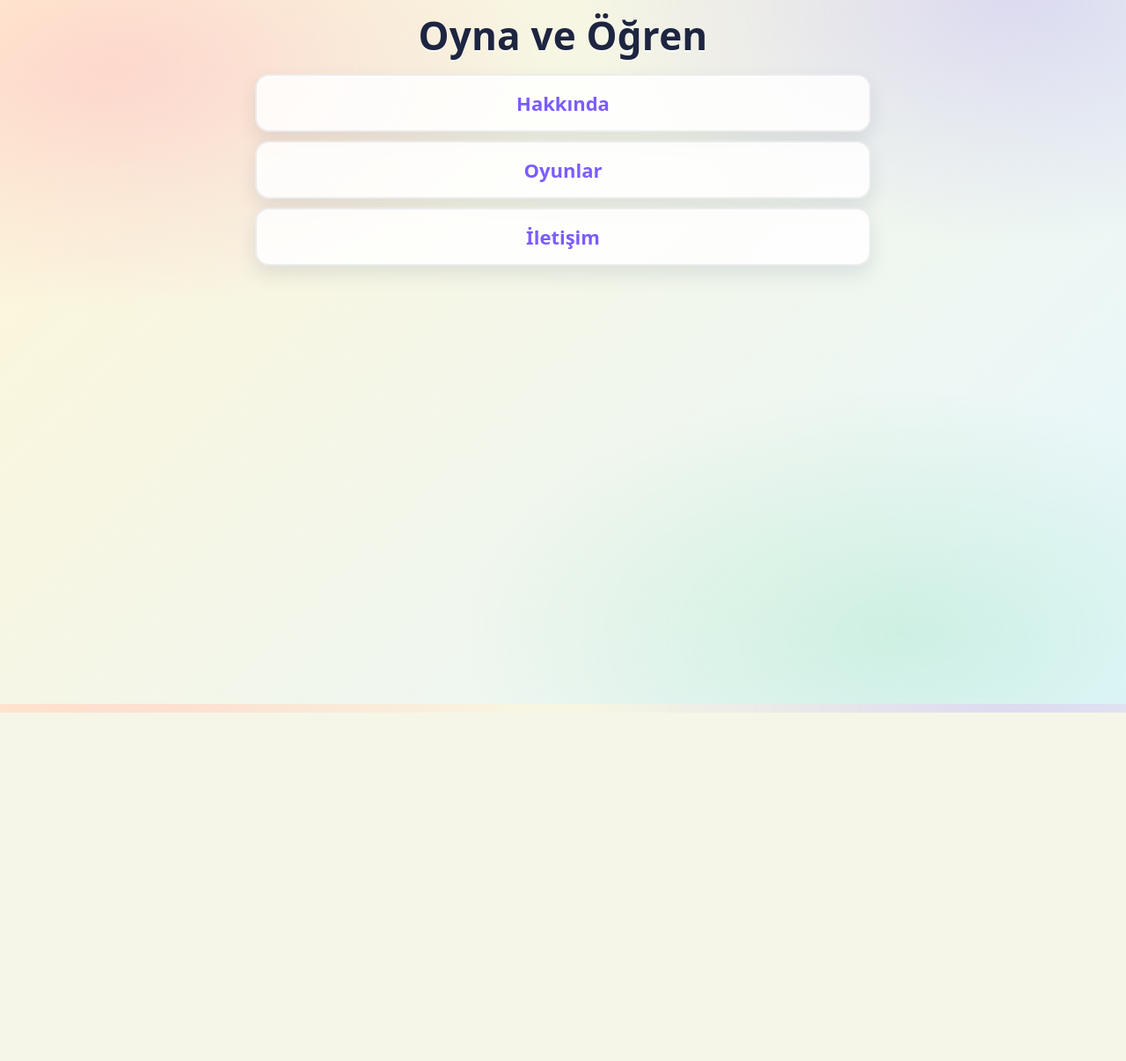
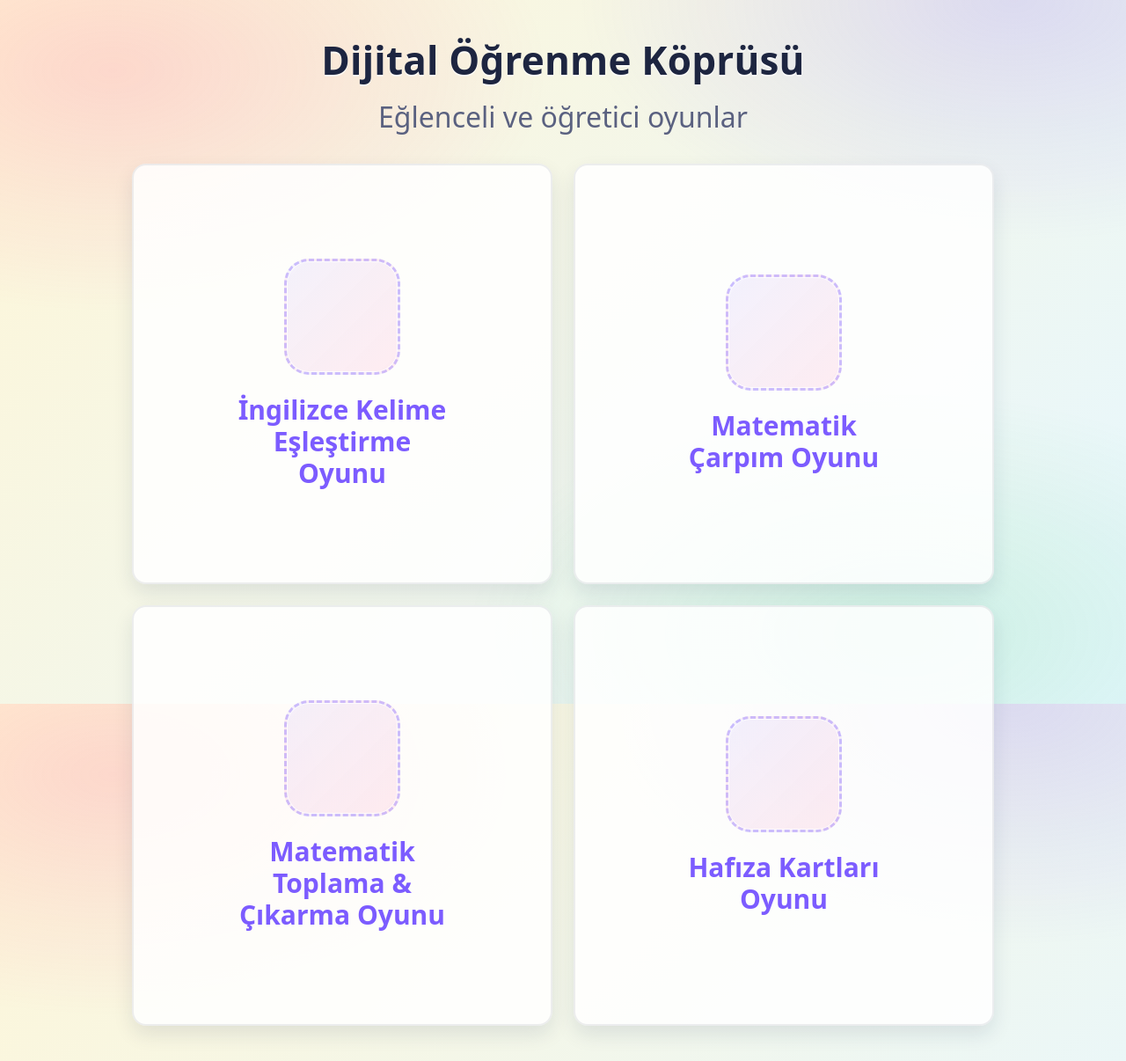
Before and after one commit to Sandushki/OynaVeOgren, a Flask app: page / in a window 1280 px wide. Shown: the whole page at 88% size. Before the commit the page ends 810 px from the top, so only its background shows below. Run offline with Flask 3, Linux system fonts and the light colour scheme.

Commit message:
Simplify navigation and redesign home game cards

```diff
--- a/main.py
+++ b/main.py
@@ -17,21 +17,10 @@ app.config["SECRET_KEY"] = os.environ.get("SECRET_KEY", "top-secret-key")
 # Static Pages
 # ---------------------------
 
+
 @app.route('/')
 def index():
     return render_template('index.html')
-
-@app.route('/about')
-def about():
-    return render_template('about.html')
-
-@app.route('/games')
-def games():
-    return render_template('games.html')
-
-@app.route('/contact')
-def contact():
-    return render_template('contact.html')
 
 
 # ---------------------------
@@ -148,7 +137,7 @@ def multiply():
 def match():
     return render_template("match.html",
                            pairs=matching_pairs,
-                           title="İngilizce Kelime Eşleştirme Oyunu")
+                           title="Dijital Öğrenme Köprüsü - İngilizce Kelime Eşleştirme Oyunu")
 
 
 @app.post("/submit-match")
@@ -166,7 +155,7 @@ def memory():
 
     return render_template(
         "memory.html",
-        title="Hafıza Kartları Oyunu",
+        title="Dijital Öğrenme Köprüsü - Hafıza Kartları Oyunu",
         pairs=memory_pairs
     )
 
--- a/static/css/style.css
+++ b/static/css/style.css
@@ -39,6 +39,12 @@ body{
     radial-gradient(900px 500px at 90% 0%, rgba(124, 92, 255, .18), transparent 55%),
     radial-gradient(900px 500px at 80% 90%, rgba(34, 197, 94, .14), transparent 55%),
     linear-gradient(135deg, var(--bg1), var(--bg2));
+}
+
+.home-page{
+  width: min(1100px, calc(100% - 32px));
+  margin: 0 auto;
+  padding: 28px 0 40px;
 }
 
 /* Make simple pages (index/games/about/contact) look decent even without classes */
@@ -86,6 +92,48 @@ li a{
   text-align: center;
 }
 li a:active{ transform: translateY(1px); }
+
+.game-list{
+  max-width: 980px;
+  display: grid;
+  grid-template-columns: repeat(2, minmax(0, 1fr));
+  gap: 24px;
+  margin-top: 30px;
+}
+
+.game-list li{
+  margin: 0;
+}
+
+.game-card{
+  aspect-ratio: 1 / 1;
+  min-height: 280px;
+  display: flex;
+  flex-direction: column;
+  align-items: center;
+  justify-content: center;
+  gap: 22px;
+  padding: 24px;
+  text-align: center;
+}
+
+.game-card__icon{
+  width: min(42%, 132px);
+  aspect-ratio: 1 / 1;
+  border-radius: 28px;
+  border: 3px dashed rgba(124, 92, 255, .35);
+  background:
+    linear-gradient(135deg, rgba(124, 92, 255, .08), rgba(255, 77, 141, .10));
+  box-shadow: inset 0 0 0 1px rgba(255,255,255,.75);
+  flex-shrink: 0;
+}
+
+.game-card__title{
+  display: block;
+  max-width: 14ch;
+  font-size: clamp(22px, 2.4vw, 30px);
+  line-height: 1.2;
+}
 
 /* --- Layout helpers used by your game pages --- */
 .wrap{
@@ -288,19 +336,11 @@ li a:active{ transform: translateY(1px); }
 @media (max-width: 520px){
   .options, .grid{ grid-template-columns: 1fr; }
   .stats{ flex-direction: column; align-items: stretch; }
+  .game-list{ grid-template-columns: 1fr; }
+  .game-card{ min-height: 240px; }
 }
 
 /* Respect reduced motion */
 @media (prefers-reduced-motion: reduce){
   .btn, .choice{ transition: none; }
 }
-
-/* lowering the size of items with the "bottom" class, used for the bottom links on the games/about/contact pages */
-
-li.bottom a{
-  background: rgba(255,255,255,.85);
-  border: 1px solid rgba(29, 37, 64, .08);
-  border-radius: var(--radius2);
-  font-size: clamp(10px, 1.8vw, 18px);
-  padding: 4px 6px;
-}
--- a/templates/addition.html
+++ b/templates/addition.html
@@ -3,14 +3,14 @@
 <head>
   <meta charset="utf-8">
   <meta name="viewport" content="width=device-width, initial-scale=1">
-  <title>Matematik Oyunu</title>
+  <title>Dijital Öğrenme Köprüsü - Matematik Oyunu</title>
   <link rel="stylesheet" href="../static/css/addition.css">
 </head>
 <body>
 
 <!-- Top Bar -->
 <div class="topbar">
-  <a href="{{ url_for('games') }}" class="home-btn">← Geri Dön</a>
+  <a href="{{ url_for('index') }}" class="home-btn">← Geri Dön</a>
 </div>
 
 <div class="wrap">
--- a/templates/index.html
+++ b/templates/index.html
@@ -4,16 +4,41 @@
     <meta charset="UTF-8">
     <meta name="viewport" content="width=device-width, initial-scale=1.0">
     <link rel="stylesheet" href="{{ url_for('static', filename='css/style.css') }}">
-    <title>Oyna ve Öğren: Ana Sayfa</title>
+    <title>Dijital Öğrenme Köprüsü</title>
 </head>
 <body>
-    <h1>Oyna ve Öğren</h1>
+    <main class="home-page">
+        <h1>Dijital Öğrenme Köprüsü</h1>
+        <p>Eğlenceli ve öğretici oyunlar</p>
 
-    <nav>
-        <ul>
-            <li><a href="{{ url_for('about') }}">Hakkında</a></li>
-            <li><a href="{{ url_for('games') }}">Oyunlar</a></li>
-            <li><a href="{{ url_for('contact') }}">İletişim</a></li>
+        <ul class="game-list">
+            <li>
+                <a class="game-card" href="{{ url_for('match') }}">
+                    <span class="game-card__icon" aria-hidden="true"></span>
+                    <span class="game-card__title">İngilizce Kelime Eşleştirme Oyunu</span>
+                </a>
+            </li>
+            <li>
+                <a class="game-card" href="{{ url_for('multiply') }}">
+                    <span class="game-card__icon" aria-hidden="true"></span>
+                    <span class="game-card__title">Matematik Çarpım Oyunu</span>
+                </a>
+            </li>
+            <li>
+                <a class="game-card" href="{{ url_for('addition') }}">
+                    <span class="game-card__icon" aria-hidden="true"></span>
+                    <span class="game-card__title">Matematik Toplama & Çıkarma Oyunu</span>
+                </a>
+            </li>
+            <li>
+                <a class="game-card" href="{{ url_for('memory') }}">
+                    <span class="game-card__icon" aria-hidden="true"></span>
+                    <span class="game-card__title">Hafıza Kartları Oyunu</span>
+                </a>
+            </li>
         </ul>
+    </main>
+
+
 </body>
 </html>
--- a/templates/match.html
+++ b/templates/match.html
@@ -29,7 +29,7 @@
     </div>
 
 <div class="controls">
-  <a href="{{ url_for('games') }}" class="back-link">
+  <a href="{{ url_for('index') }}" class="back-link">
     ← Ana sayfaya dön
   </a>
 
--- a/templates/memory.html
+++ b/templates/memory.html
@@ -19,7 +19,7 @@
     </header>
 
     <div class="controls">
-      <a href="{{ url_for('games') }}" class="back-link">← Ana sayfaya dön</a>
+      <a href="{{ url_for('index') }}" class="back-link">← Ana sayfaya dön</a>
       <button type="button" id="resetBtn">Yeniden başlat</button>
 
       <form method="post" action="{{ submit_url or url_for('submit_memory') }}">
@@ -161,7 +161,7 @@
 
     function render() {
       els.grid.innerHTML = state.deck.map(cardHtml).join("");
-      mesaj("İki kart çevir: bir kelime ve bir resim.");
+      mesaj("İki kart çevir: bir kelime ve bir resim. Her oynayışta farklı kartlar göreceksin!");
       updateHUD();
 
       // attach handlers
--- a/templates/multiply.html
+++ b/templates/multiply.html
@@ -3,7 +3,7 @@
 <head>
   <meta charset="utf-8">
   <meta name="viewport" content="width=device-width, initial-scale=1, viewport-fit=cover">
-  <title>2 ile Çarpma Oyunu</title>
+  <title>Dijital Öğrenme Köprüsü - 2 ile Çarpma Oyunu</title>
   <link rel="stylesheet" href="{{ url_for('static', filename='css/multiply.css') }}">
 </head>
 <body>
@@ -14,7 +14,7 @@
         <div class="pill">⭐ Puan: {{ score }}</div>
     </div>
 
-    <a href="{{ url_for('games') }}" class="home-button">
+    <a href="{{ url_for('index') }}" class="home-button">
         ⬅ Anasayfaya Dön
     </a>
 
```
Also changed, not shown: templates/about.html (deleted, +0 -20 lines), templates/contact.html (deleted, +0 -23 lines), templates/games.html (deleted, +0 -25 lines), 1 other file.
